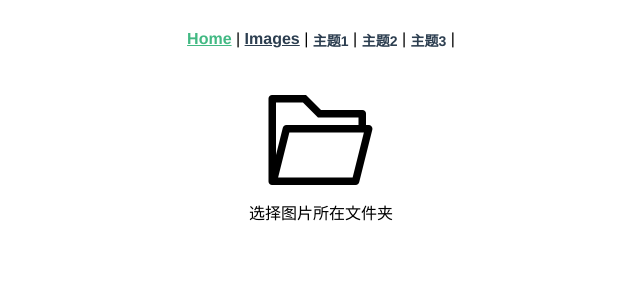
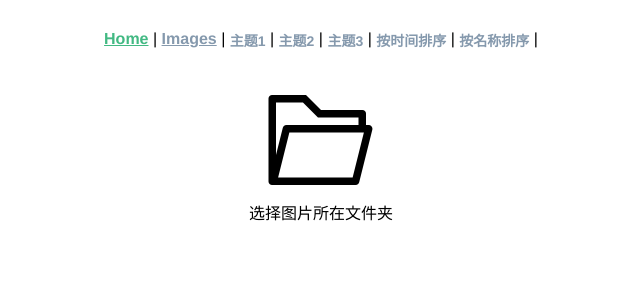
Before and after one commit to inkroom/image-viewer, a Vue app: page / in a window 1280 px wide. Shown: the top 300 px of the page, without its empty margins (319-959 px from the left). Built offline with nearby package versions, Linux system fonts and the light colour scheme.

Commit message:
实现两种排序功能

```diff
--- a/src/App.vue
+++ b/src/App.vue
@@ -6,10 +6,53 @@
       <el-link @click="$store.commit('setTheme','style1')">主题1</el-link> |
       <el-link @click="$store.commit('setTheme','style2')">主题2</el-link> |
       <el-link @click="$store.commit('setTheme','style3')">主题3</el-link> |
+      <el-link @click="sortByTime">按时间排序</el-link> |
+      <el-link @click="sortByName">按名称排序</el-link> |
     </div>
     <router-view/>
   </div>
 </template>
+
+<script>
+export default {
+  data(){
+    return {
+      desc:true,//降序排列
+    }
+  },
+  methods:{
+    sortByTime(){
+      this.desc = !this.desc;
+     let d = this.$store.state.imgs.filter(x=>x);
+      d.sort((x1,x2)=>{
+        let r = (x1.time - x2.time);
+        if(this.desc) r *= -1;
+        return r;
+      })
+
+      this.$store.commit('setImgs',d)
+    },
+    sortByName(){
+      this.desc = !this.desc;
+      let d = this.$store.state.imgs.map(x=>x.name);
+      d.sort();
+      if(this.desc) {
+        console.log('重新逆序')
+        d.reverse();
+        }
+      //按name去重新获取数据
+      let org = [];
+
+      d.map(x=>{
+        org.push(this.$store.state.imgs.find(i=>i.name ===x))
+      })
+      this.$store.commit('setImgs',org);
+
+
+    }
+  }
+}
+</script>
 
 <style lang="less">
 html,body{
@@ -35,7 +78,7 @@ html,body{
 
   a {
     font-weight: bold;
-    color: #2c3e50;
+    color: #8599ad;
 
     &.router-link-exact-active {
       color: #42b983;
--- a/src/electron/util/index.js
+++ b/src/electron/util/index.js
@@ -13,7 +13,7 @@ export function scanImgs(dir){
         let stat = fs.statSync(pathname);
 
         if(stat.isFile() && isImg(filename)){
-            imgs.push({path:pathname,size:stat.size,time:stat.birthtimeMs  });
+            imgs.push({path:pathname,size:stat.size,time:stat.birthtimeMs,name:filename  });
         }
     })
 
```
Also changed, not shown: src/electron/index.js (+15 -11 lines).
